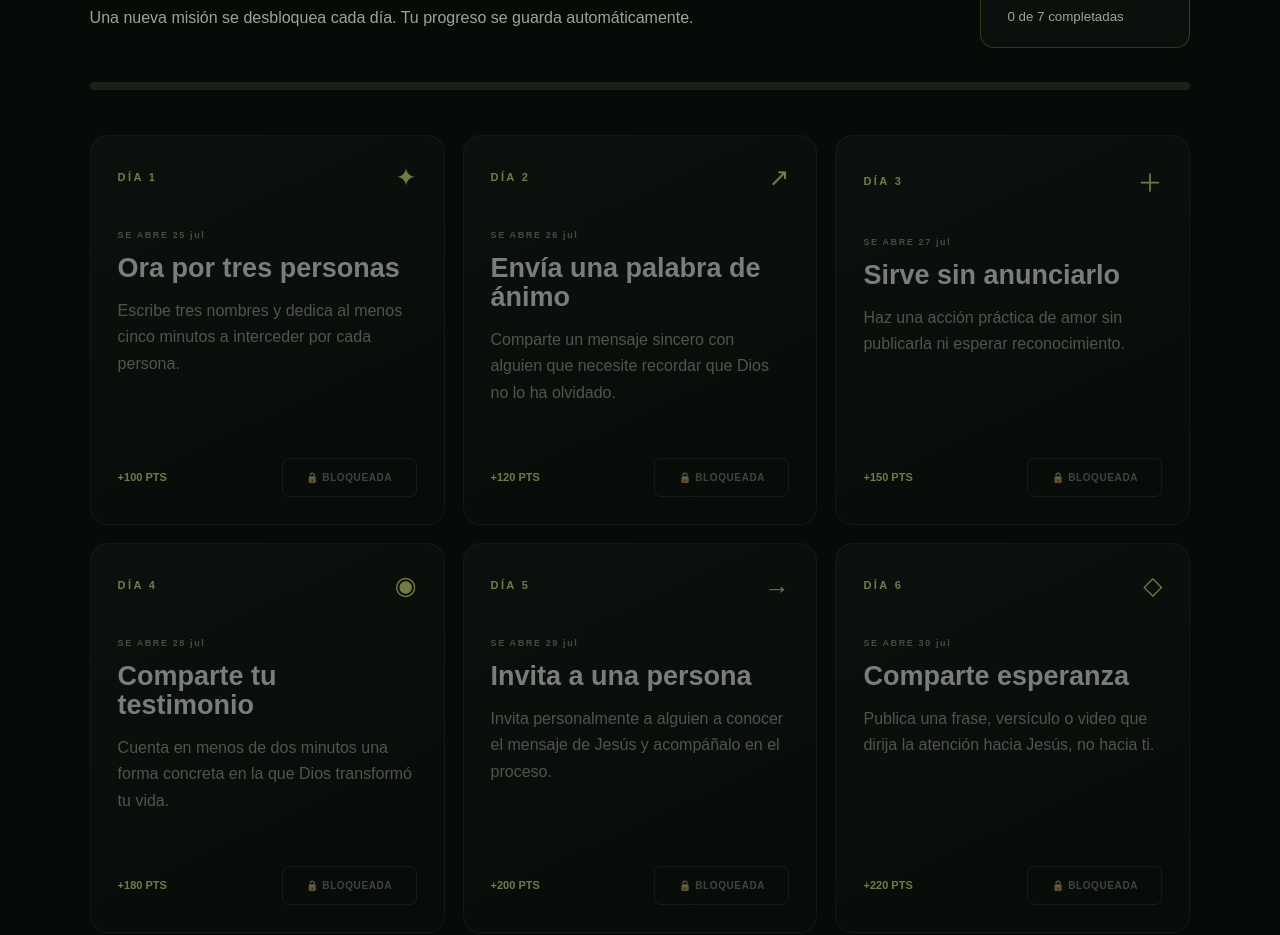
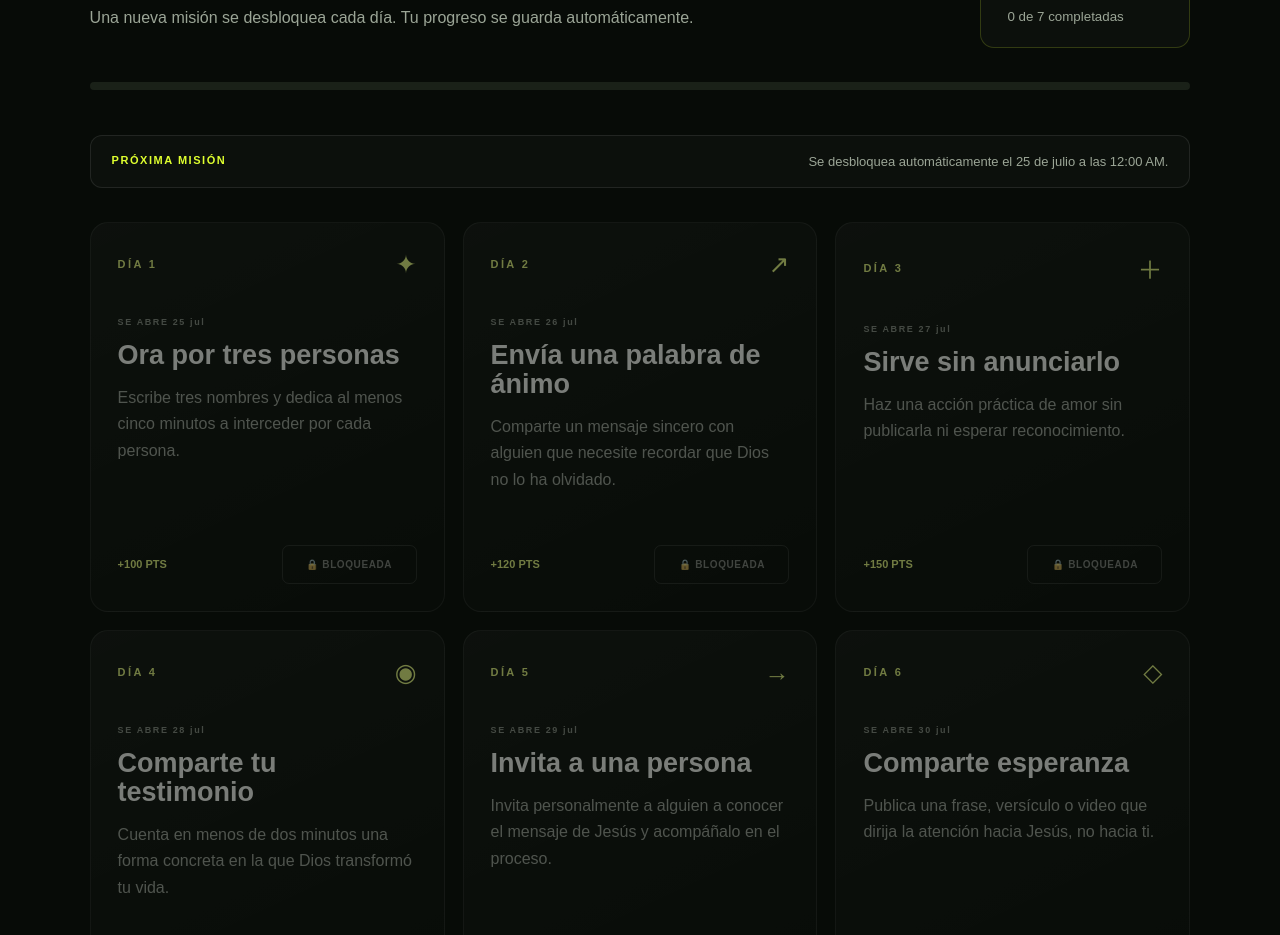
Before and after one commit to ActivaEnviados/enviados-la-mision, a Next.js app: page / in a window 1280 px wide. Shown: the part 3140-4075 px from the top of the page. Built offline with nearby package versions, Linux system fonts and the light colour scheme.

Commit message:
Automatizar campaña completa de ENVIA2

```diff
--- a/app/globals.css
+++ b/app/globals.css
@@ -587,3 +587,106 @@ footer a { color: var(--green); font-weight: 900; }
   .socialSection { padding: 90px 20px 100px; }
   .socialGrid { grid-template-columns: 1fr; }
 }
+
+
+.releaseLive {
+  width: fit-content;
+  margin: 0 auto;
+  padding: 16px 22px;
+  display: flex;
+  align-items: center;
+  gap: 11px;
+  border: 1px solid rgba(223,255,47,.4);
+  border-radius: 999px;
+  color: var(--green);
+  background: rgba(223,255,47,.07);
+  font-size: 11px;
+  font-weight: 900;
+  letter-spacing: .14em;
+}
+.liveDot {
+  width: 9px;
+  height: 9px;
+  border-radius: 50%;
+  background: var(--green);
+  box-shadow: 0 0 18px var(--green);
+  animation: pulse 1.4s ease-in-out infinite;
+}
+
+.journeyStatus {
+  max-width: 1300px;
+  margin: 20px auto 34px;
+  padding: 18px 21px;
+  display: flex;
+  justify-content: space-between;
+  gap: 20px;
+  border: 1px solid rgba(255,255,255,.09);
+  border-radius: 12px;
+  background: rgba(255,255,255,.025);
+}
+.journeyStatus strong {
+  color: var(--green);
+  font-size: 11px;
+  letter-spacing: .14em;
+}
+.journeyStatus span {
+  color: var(--muted);
+  font-size: 13px;
+  text-align: right;
+}
+.journeyStatus.complete {
+  border-color: rgba(223,255,47,.34);
+  background: rgba(223,255,47,.07);
+}
+
+.missionNotice {
+  position: fixed;
+  z-index: 100;
+  right: 24px;
+  bottom: 24px;
+  width: min(420px, calc(100vw - 48px));
+  padding: 18px 20px;
+  display: flex;
+  align-items: center;
+  gap: 13px;
+  border: 1px solid rgba(223,255,47,.42);
+  border-radius: 12px;
+  background: rgba(8,16,8,.96);
+  color: #eef8db;
+  box-shadow: 0 20px 70px rgba(0,0,0,.55);
+  backdrop-filter: blur(16px);
+  font-size: 13px;
+  line-height: 1.5;
+  animation: noticeIn .28s ease both;
+}
+.missionNotice span {
+  width: 29px;
+  height: 29px;
+  flex: 0 0 auto;
+  display: grid;
+  place-items: center;
+  border-radius: 50%;
+  background: var(--green);
+  color: #071006;
+  font-weight: 900;
+}
+
+@keyframes noticeIn {
+  from { opacity: 0; transform: translateY(14px); }
+  to { opacity: 1; transform: translateY(0); }
+}
+
+@media (max-width: 680px) {
+  .journeyStatus {
+    flex-direction: column;
+  }
+  .journeyStatus span {
+    text-align: left;
+    line-height: 1.55;
+  }
+  .missionNotice {
+    right: 16px;
+    bottom: 16px;
+    width: calc(100vw - 32px);
+  }
+}
--- a/app/page.js
+++ b/app/page.js
@@ -17,7 +17,7 @@ const SOCIALS = [
 const missions = [
   {
     id: 1,
-    unlockAt: "2026-07-25T06:00:00-04:00",
+    unlockAt: "2026-07-25T00:00:00-04:00",
     day: "DÍA 1",
     title: "Ora por tres personas",
     text: "Escribe tres nombres y dedica al menos cinco minutos a interceder por cada persona.",
@@ -26,7 +26,7 @@ const missions = [
   },
   {
     id: 2,
-    unlockAt: "2026-07-26T06:00:00-04:00",
+    unlockAt: "2026-07-26T00:00:00-04:00",
     day: "DÍA 2",
     title: "Envía una palabra de ánimo",
     text: "Comparte un mensaje sincero con alguien que necesite recordar que Dios no lo ha olvidado.",
@@ -35,7 +35,7 @@ const missions = [
   },
   {
     id: 3,
-    unlockAt: "2026-07-27T06:00:00-04:00",
+    unlockAt: "2026-07-27T00:00:00-04:00",
     day: "DÍA 3",
     title: "Sirve sin anunciarlo",
     text: "Haz una acción práctica de amor sin publicarla ni esperar reconocimiento.",
@@ -44,7 +44,7 @@ const missions = [
   },
   {
     id: 4,
-    unlockAt: "2026-07-28T06:00:00-04:00",
+    unlockAt: "2026-07-28T00:00:00-04:00",
     day: "DÍA 4",
     title: "Comparte tu testimonio",
     text: "Cuenta en menos de dos minutos una forma concreta en la que Dios transformó tu vida.",
@@ -53,7 +53,7 @@ const missions = [
   },
   {
     id: 5,
-    unlockAt: "2026-07-29T06:00:00-04:00",
+    unlockAt: "2026-07-29T00:00:00-04:00",
     day: "DÍA 5",
     title: "Invita a una persona",
     text: "Invita personalmente a alguien a conocer el mensaje de Jesús y acompáñalo en el proceso.",
@@ -62,7 +62,7 @@ const missions = [
   },
   {
     id: 6,
-    unlockAt: "2026-07-30T06:00:00-04:00",
+    unlockAt: "2026-07-30T00:00:00-04:00",
     day: "DÍA 6",
     title: "Comparte esperanza",
     text: "Publica una frase, versículo o video que dirija la atención hacia Jesús, no hacia ti.",
@@ -71,7 +71,7 @@ const missions = [
   },
   {
     id: 7,
-    unlockAt: "2026-07-31T06:00:00-04:00",
+    unlockAt: "2026-07-31T00:00:00-04:00",
     day: "DÍA 7",
     title: "Activa a otro enviado",
     text: "Reta a otra persona a completar una misión y caminar contigo durante el lanzamiento.",
@@ -99,14 +99,25 @@ function getCountdown(target) {
 export default function Home() {
   const [now, setNow] = useState(Date.now());
   const [completed, setCompleted] = useState([]);
+  const [notice, setNotice] = useState("");
 
   useEffect(() => {
+    try {
       const saved = JSON.parse(localStorage.getItem("envia2-v4-missions") || "[]");
-    setCompleted(saved);
+      setCompleted(Array.isArray(saved) ? saved : []);
+    } catch {
+      setCompleted([]);
+    }
 
     const timer = window.setInterval(() => setNow(Date.now()), 1000);
     return () => window.clearInterval(timer);
   }, []);
+
+  useEffect(() => {
+    if (!notice) return;
+    const timer = window.setTimeout(() => setNotice(""), 3200);
+    return () => window.clearTimeout(timer);
+  }, [notice]);
 
   const countdown = useMemo(() => getCountdown(RELEASE_AT), [now]);
   const unlockedMissions = missions.filter(
@@ -117,15 +128,29 @@ export default function Home() {
     return sum + (mission?.points || 0);
   }, 0);
   const progress = Math.round((completed.length / missions.length) * 100);
+  const nextMission = missions.find(
+    (mission) => now < new Date(mission.unlockAt).getTime()
+  );
+  const allCompleted = completed.length === missions.length;
 
   function toggleMission(id, unlocked) {
     if (!unlocked) return;
-    const next = completed.includes(id)
+
+    const wasCompleted = completed.includes(id);
+    const next = wasCompleted
       ? completed.filter((item) => item !== id)
       : [...completed, id];
 
     setCompleted(next);
     localStorage.setItem("envia2-v4-missions", JSON.stringify(next));
+
+    if (!wasCompleted) {
+      setNotice(
+        next.length === missions.length
+          ? "¡Completaste las 7 misiones! Estás listo para ser ENVIA2."
+          : "Misión completada. Tu progreso se guardó automáticamente."
+      );
+    }
   }
 
   function openExternal(url, fallback) {
@@ -174,18 +199,26 @@ export default function Home() {
             />
           </div>
 
-          <h1>LA MISIÓN YA COMENZÓ</h1>
+          <h1>{countdown.released ? "LA MISIÓN HA COMENZADO" : "LA MISIÓN YA COMENZÓ"}</h1>
           <p className="heroText">
-            No fuiste llamado a observar. Fuiste enviado. Completa misiones,
-            comparte tu fe y conviértete en parte de una historia que alcanza personas.
+            {countdown.released
+              ? "El estreno ya está disponible. Comparte el mensaje, completa tu recorrido y vive como alguien que ha sido enviado."
+              : "No fuiste llamado a observar. Fuiste enviado. Completa misiones, comparte tu fe y conviértete en parte de una historia que alcanza personas."}
           </p>
 
           <div className="heroActions">
             <button
               className="primaryButton"
-              onClick={() => openExternal(TRAILER_URL, "El tráiler todavía no ha sido agregado.")}
+              onClick={() =>
+                openExternal(
+                  countdown.released ? VIDEO_URL : TRAILER_URL,
+                  countdown.released
+                    ? "El estreno ya está habilitado, pero todavía falta agregar el enlace oficial del videoclip."
+                    : "El tráiler todavía no ha sido agregado."
+                )
+              }
             >
-              ▶ VER TRÁILER
+              {countdown.released ? "▶ VER VIDEO OFICIAL" : "▶ VER TRÁILER"}
             </button>
             <a className="secondaryButton" href="#misiones">ACEPTAR LA MISIÓN</a>
           </div>
@@ -194,6 +227,12 @@ export default function Home() {
             {countdown.released ? "EL ESTRENO YA ESTÁ DISPONIBLE" : "ESTRENO OFICIAL EN"}
           </div>
 
+          {countdown.released ? (
+            <div className="releaseLive" aria-live="polite">
+              <span className="liveDot" />
+              ESTRENO DISPONIBLE AHORA
+            </div>
+          ) : (
             <div className="countdown" aria-live="polite">
               {[
                 ["DÍAS", countdown.days],
@@ -207,6 +246,7 @@ export default function Home() {
                 </div>
               ))}
             </div>
+          )}
         </div>
 
         <a className="scrollCue" href="#mision" aria-label="Continuar">
@@ -276,6 +316,32 @@ export default function Home() {
           <div className="progressFill" style={{ width: `${progress}%` }} />
         </div>
 
+        <div className={`journeyStatus ${allCompleted ? "complete" : ""}`}>
+          {allCompleted ? (
+            <>
+              <strong>¡ESTÁS LISTO PARA SER ENVIA2!</strong>
+              <span>Completaste las siete misiones. La misión continúa fuera de esta pantalla.</span>
+            </>
+          ) : nextMission ? (
+            <>
+              <strong>PRÓXIMA MISIÓN</strong>
+              <span>
+                Se desbloquea automáticamente el{" "}
+                {new Date(nextMission.unlockAt).toLocaleDateString("es-US", {
+                  day: "numeric",
+                  month: "long",
+                  timeZone: "America/New_York",
+                })} a las 12:00 AM.
+              </span>
+            </>
+          ) : (
+            <>
+              <strong>TODAS LAS MISIONES ESTÁN DISPONIBLES</strong>
+              <span>Completa las que te falten; el progreso se guarda en este dispositivo.</span>
+            </>
+          )}
+        </div>
+
         <div className="missionGrid">
           {missions.map((mission) => {
             const unlocked = now >= new Date(mission.unlockAt).getTime();
@@ -283,6 +349,7 @@ export default function Home() {
             const unlockDate = new Date(mission.unlockAt).toLocaleDateString("es-US", {
               month: "short",
               day: "numeric",
+              timeZone: "America/New_York",
             });
 
             return (
@@ -374,6 +441,13 @@ export default function Home() {
         </div>
       </section>
 
+      {notice && (
+        <div className="missionNotice" role="status" aria-live="polite">
+          <span>✓</span>
+          {notice}
+        </div>
+      )}
+
       <footer>
         <Image src="/envia2-logo.png" alt="ENVIA2" width={150} height={58} />
         <p>Congreso Activa · ENVIA2 · 2026</p>
```
Also changed, not shown: 1 other file (tests, documents, lock files or other folders). Lines whose indentation alone changed are shown as unchanged.
